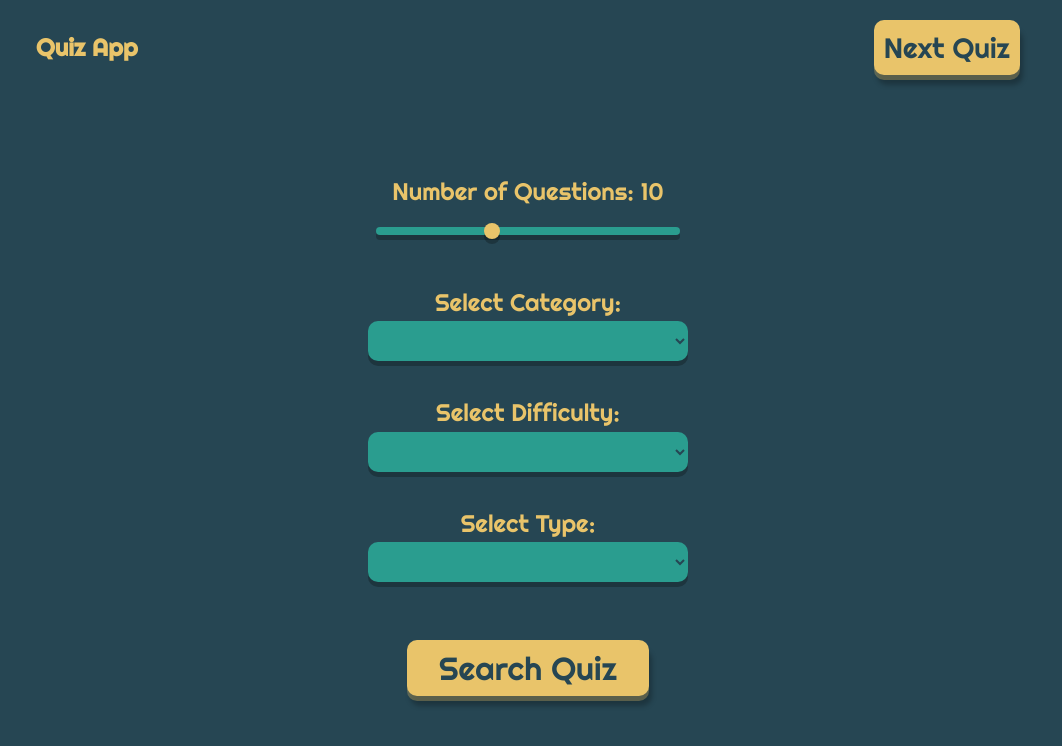
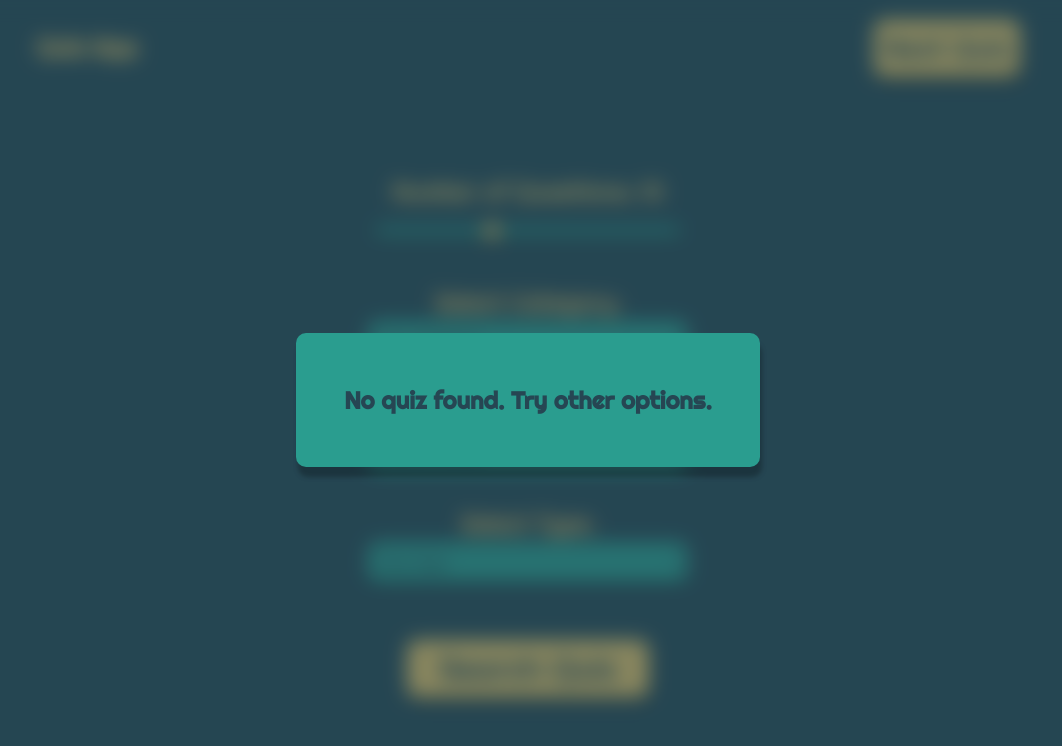
Before and after one commit to Given22/quiz_app, a Vue app: page / in a window 1280 px wide. Both pictures are taken after a click on the button "Search Quiz". Shown: the top 746 px of the page, without its empty margins (112-1174 px from the left). Built offline with nearby package versions, Linux system fonts and the light colour scheme; no server answers.

Commit message:
fix bug with not founding quiz.

```diff
--- a/src/components/FormSection.vue
+++ b/src/components/FormSection.vue
@@ -6,9 +6,10 @@ import { defineComponent, ref } from "vue";
 export default defineComponent({
   data: () => ({
     amount: 10,
-    category: "",
-    difficulty: "",
-    type: "",
+    category: "any",
+    difficulty: "any",
+    type: "any",
+    notfound: false,
   }),
 
   setup() {
@@ -27,9 +28,15 @@ export default defineComponent({
     getQuestions() {
       const URL = "https://opentdb.com/api.php?";
       const amount = this.amount ? `amount=${this.amount}` : "";
-      const category = this.category ? `category=${this.category}` : "";
-      const difficulty = this.difficulty ? `difficulty=${this.difficulty}` : "";
-      const type = this.type ? `type=${this.type}` : "";
+      const category =
+        this.category && this.category !== "any"
+          ? `category=${this.category}`
+          : "";
+      const difficulty =
+        this.difficulty && this.difficulty !== "any"
+          ? `difficulty=${this.difficulty}`
+          : "";
+      const type = this.type && this.type !== "any" ? `type=${this.type}` : "";
       const options = [amount, category, difficulty, type]
         .filter(Boolean)
         .join("&");
@@ -39,12 +46,23 @@ export default defineComponent({
       fetch(`${URL}${options}`)
         .then((response) => response.json())
         .then((data) => {
+          if (data.response_code !== 0) throw new Error("quiz not found");
+          return data;
+        })
+        .then((data) => {
           store.commit("setQuiz", {
             data: data,
           });
           this.$store.commit("saveQuiz");
         })
-        .then(() => (window.location.href = "/quiz"));
+        .then(() => (window.location.href = "/quiz"))
+        .catch((err) => {
+          console.log(err);
+          this.notfound = true;
+        });
+    },
+    hideCard() {
+      this.notfound = false;
     },
   },
 });
@@ -67,7 +85,7 @@ export default defineComponent({
 
     <label for="category" class="form-title">Select Category:</label>
     <select id="category" class="form-input" v-model="category">
-      <option value="any" checked>Any Category</option>
+      <option value="any">Any Category</option>
       <option value="9">General Knowledge</option>
       <option value="10">Entertainment: Books</option>
       <option value="11">Entertainment: Film</option>
@@ -115,6 +133,13 @@ export default defineComponent({
     </select>
     <br />
     <button class="form-submit" @click="getQuestions">Search Quiz</button>
+    <div class="noquiz" v-if="notfound" @click="hideCard">
+      <div class="noquiz-card-back">
+        <div class="noquiz-card">
+          <h2>No quiz found. Try other options.</h2>
+        </div>
+      </div>
+    </div>
   </div>
 </template>
 
@@ -149,7 +174,6 @@ export default defineComponent({
   padding: 0.5rem;
   margin-bottom: 2rem;
   box-shadow: 0px 5px 0px rgba(0, 0, 0, 0.25);
-
 }
 
 .form-input-range {
@@ -167,6 +191,7 @@ export default defineComponent({
 
 .form-submit {
   cursor: pointer;
+  z-index: 3;
   height: 3.5rem;
   border: 0px solid;
   color: var(--color-green-dark);
@@ -193,7 +218,7 @@ input[type="range"] {
   appearance: none;
   background: transparent;
   cursor: grab;
-  &:active{
+  &:active {
     cursor: grabbing;
   }
 }
@@ -222,7 +247,28 @@ input[type="range"]::-webkit-slider-thumb {
   border-radius: 50%;
 }
 
+.noquiz {
+  position: absolute;
+  background-color: #2646537c;
+  backdrop-filter: blur(10px);
+  top: 0;
+  left: 0;
+  width: 100%;
+  height: 100%;
+  display: flex;
+  flex-direction: column;
+  justify-content: center;
+  align-items: center;
+  z-index: 5;
+}
 
+.noquiz-card-back {
+  background-color: var(--color-green-light);
+  padding: 3rem;
+  border-radius: 10px;
+  box-shadow: 2px 10px 5px rgba(0, 0, 0, 0.25);
+  color: var(--color-green-dark);
+}
 
 @media screen and (min-width: 1024px) {
   .form-input,
```
Lines whose indentation alone changed are shown as unchanged.
